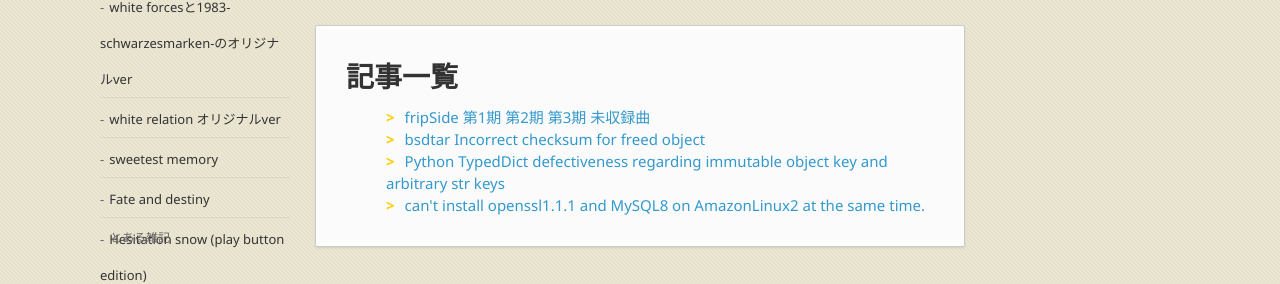
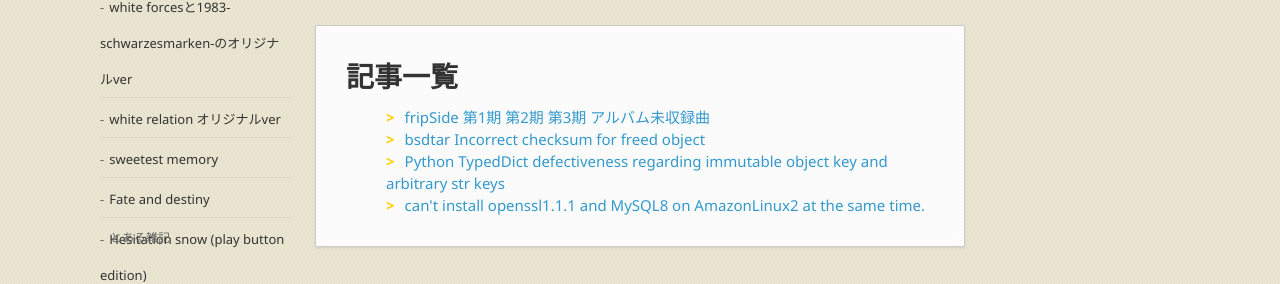
Before and after one commit to vz-z/vz-z.github.io, a Jekyll site: the page built from _posts/2024-02-05-fripSide第1期_第2期_第3期_未収録曲.md, in a window 1280 px wide and 900 px high, scrolled down 3456 px. Shown: the part 613-897 px from the top of the window. Built offline with Jekyll 4.4.1, drawn with Linux system fonts in a browser that asks for light colours; nearby versions of some CDN libraries; some web fonts are replaced.

Commit message:
Update 2024-02-05-fripSide第1期_第2期_第3期_未収録曲.md

```diff
--- a/_posts/2024-02-05-fripSide第1期_第2期_第3期_未収録曲.md
+++ b/_posts/2024-02-05-fripSide第1期_第2期_第3期_未収録曲.md
@@ -1,5 +1,5 @@
 ---
-title: fripSide 第1期 第2期 第3期 未収録曲
+title: fripSide 第1期 第2期 第3期 アルバム未収録曲
 layout: default
 date: 2024-02-05 00:00:00
 categories: category
```
